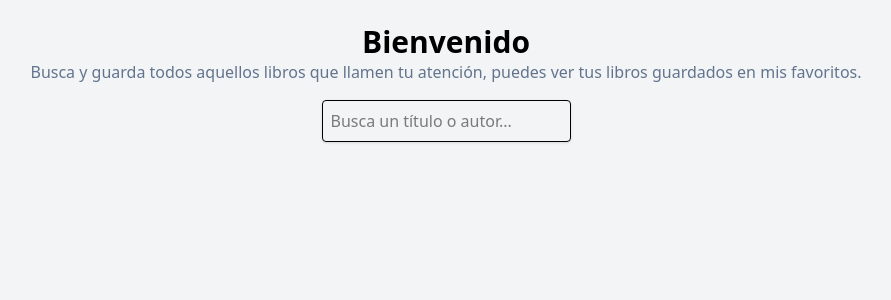
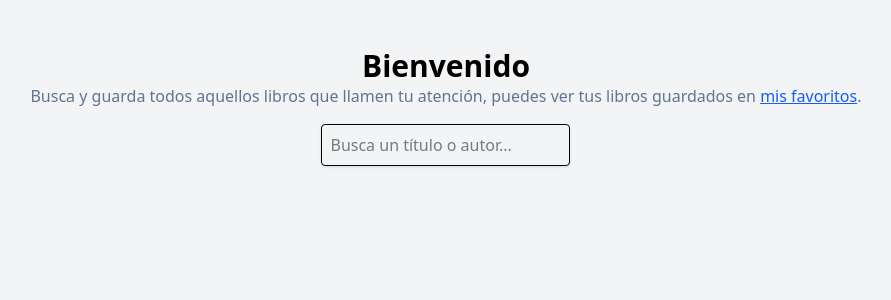
Before and after one commit to iGusky/mi-biblioteca, an Angular app: page / in a window 1280 px wide. Shown: the top 300 px of the page, without its empty margins (194-1085 px from the left). Built offline with nearby package versions, Linux system fonts and the light colour scheme.

Commit message:
feat: move searching page to home component

```diff
--- a/src/app/app.html
+++ b/src/app/app.html
@@ -1,20 +1,4 @@
 
 <div class="min-h-screen flex flex-col items-center bg-gray-100 p-6">
-  <div class="mb-4 text-center">
-    <h1 class="text-3xl font-semibold">
-      Bienvenido
-    </h1>
-    <p class="text-slate-500">
-      Busca y guarda todos aquellos libros que llamen tu atención, puedes ver tus libros guardados en mis favoritos.
-    </p>
-  </div>
-
-  <app-search-input></app-search-input>
-
-  <div class="grid grid-cols-1 md:grid-cols-2 lg:grid-cols-3 gap-6 mt-8">
-  @for (book of books(); track $index) {
-    <app-book-card [book]="book"/>
-  }
-  </div>
+  <router-outlet />
 </div>
-<router-outlet />
--- a/src/app/app.routes.ts
+++ b/src/app/app.routes.ts
@@ -1,3 +1,8 @@
 import { Routes } from '@angular/router';
+import { Favorites } from './favorites/favorites';
+import { Home } from './home/home';
 
-export const routes: Routes = [];
+export const routes: Routes = [
+  { path: 'favoritos', component: Favorites },
+  { path: '', component: Home},
+];
--- a/src/app/app.ts
+++ b/src/app/app.ts
@@ -1,18 +1,12 @@
 import { Component, computed, inject, signal } from '@angular/core';
 import { RouterOutlet } from '@angular/router';
-import { SearchInput } from './search-input/search-input';
-import { BookCard } from './book-card/book-card';
-import { BooksService } from './books-service';
 
 @Component({
   selector: 'app-root',
-  imports: [RouterOutlet, SearchInput, BookCard],
+  imports: [RouterOutlet],
   templateUrl: './app.html',
   styleUrl: './app.css'
 })
 export class App {
   protected readonly title = signal('my-library');
-
-  private booksService = inject(BooksService)
-  books = computed(() => this.booksService.books());
 }
--- /dev/null
+++ b/src/app/favorites/favorites.html
@@ -0,0 +1 @@
+<p>favorites works!</p>
--- /dev/null
+++ b/src/app/favorites/favorites.ts
@@ -0,0 +1,11 @@
+import { Component } from '@angular/core';
+
+@Component({
+  selector: 'app-favorites',
+  imports: [],
+  templateUrl: './favorites.html',
+  styleUrl: './favorites.css',
+})
+export class Favorites {
+
+}
--- /dev/null
+++ b/src/app/home/home.html
@@ -0,0 +1,19 @@
+<div class="min-h-screen flex flex-col items-center bg-gray-100 p-6">
+  <div class="mb-4 text-center">
+    <h1 class="text-3xl font-semibold">
+      Bienvenido
+    </h1>
+    <p class="text-slate-500">
+      Busca y guarda todos aquellos libros que llamen tu atención, puedes ver tus libros guardados en <a href="/favoritos"
+      class="text-blue-600 underline">mis favoritos</a>.
+    </p>
+  </div>
+
+  <app-search-input></app-search-input>
+
+  <div class="grid grid-cols-1 md:grid-cols-2 lg:grid-cols-3 gap-6 mt-8">
+    @for (book of books(); track $index) {
+      <app-book-card [book]="book" />
+    }
+  </div>
+</div>
--- /dev/null
+++ b/src/app/home/home.ts
@@ -0,0 +1,16 @@
+import { Component, computed, inject } from '@angular/core';
+import { SearchInput } from '../search-input/search-input';
+import { BookCard } from '../book-card/book-card';
+import { BooksService } from '../books-service';
+
+@Component({
+  selector: 'app-home',
+  imports: [ SearchInput, BookCard],
+  templateUrl: './home.html',
+  styleUrl: './home.css',
+})
+export class Home {
+
+  private booksService = inject(BooksService)
+  books = computed(() => this.booksService.books());
+}
```
Also changed, not shown: src/app/favorites/favorites.css (added), src/app/home/home.css (added), 2 other files (tests, documents, lock files or other folders).
